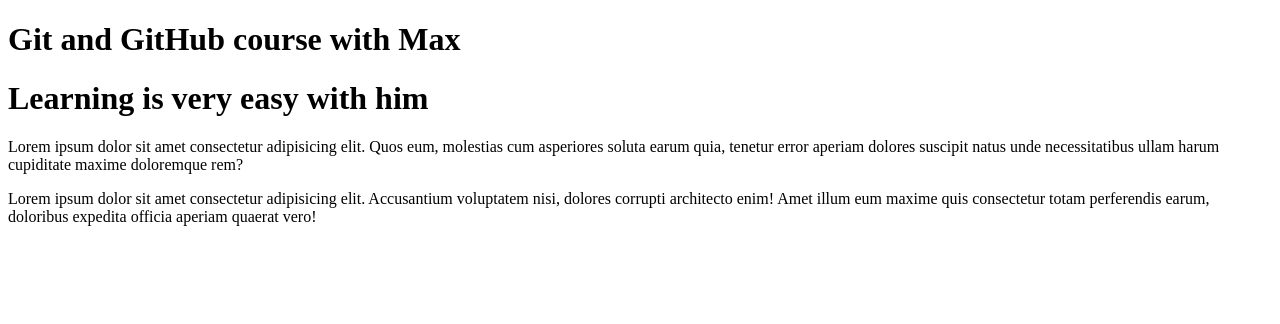
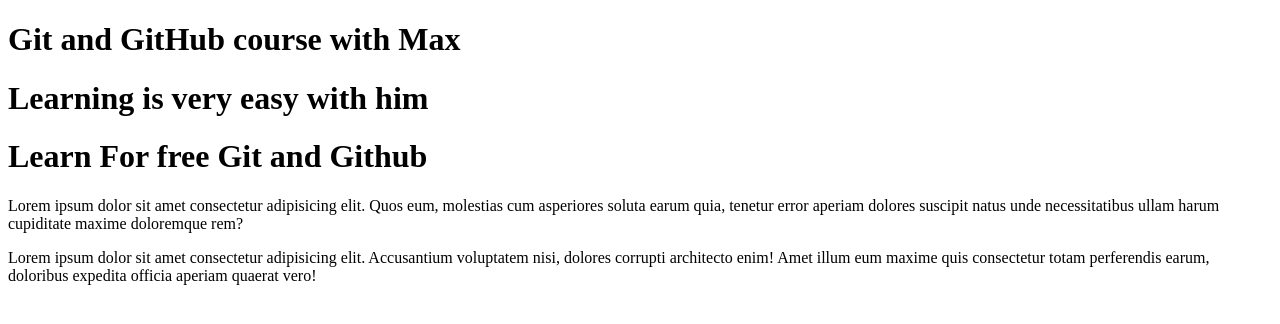
Before and after one commit to cabrel20/premierProjet, a plain HTML site: page index.html in a window 1280 px wide. Drawn offline with Linux system fonts and the light colour scheme.

```diff
--- a/index.html
+++ b/index.html
@@ -8,6 +8,7 @@
   <body>
     <h1>Git and GitHub course with Max</h1>
     <h1>Learning is very easy with him</h1>
+    <h1>Learn For free Git and Github</h1>
     <p>
       Lorem ipsum dolor sit amet consectetur adipisicing elit. Quos eum,
       molestias cum asperiores soluta earum quia, tenetur error aperiam dolores
```
